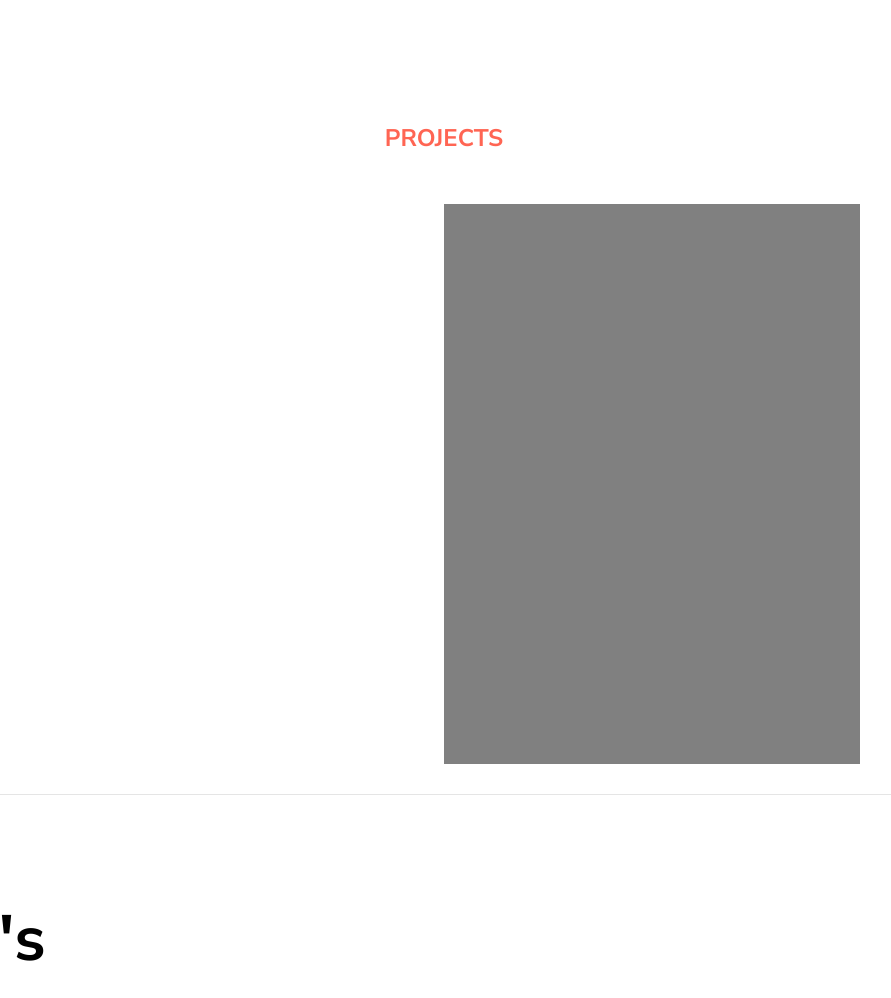
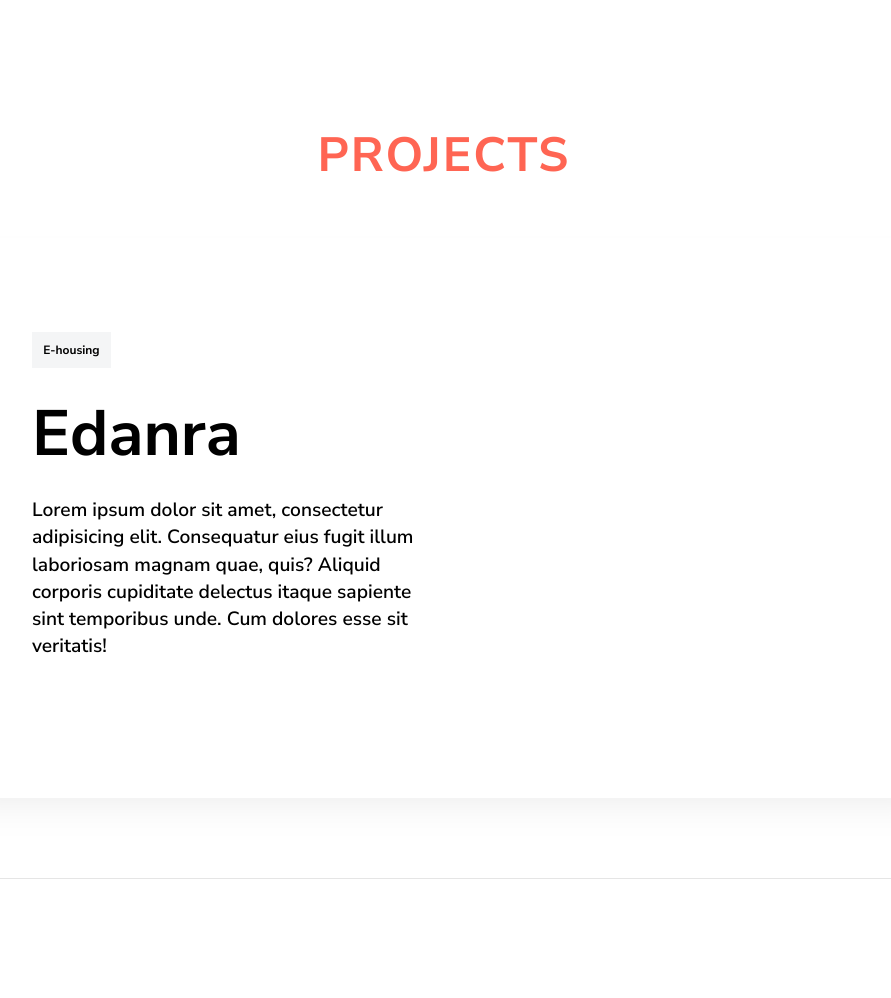
Before and after one commit to alfredasare/my-portfolio, a Gatsby site: page / in a window 1280 px wide. Shown: the part 1323-2321 px from the top of the page, without its empty margins (196-1087 px from the left). Built offline with nearby package versions, Linux system fonts and the light colour scheme; Gatsby itself is replaced by a stand-in of ours.

Commit message:
started work on projects

```diff
--- a/src/components/project-item/project-item.component.jsx
+++ b/src/components/project-item/project-item.component.jsx
@@ -1,13 +1,33 @@
 import React from "react"
-import { ProjectImageContainer, ProjectInfo, ProjectItemContainer } from "./project-item.styles"
+import {
+  ProjectCategory, ProjectCategoryWrapper,
+  ProjectHead,
+  ProjectImageContainer,
+  ProjectInfo, ProjectInfoParagraph,
+  ProjectItemContainer
+} from "./project-item.styles"
 
 const ProjectItem = () => {
   return (
     <ProjectItemContainer>
-      <ProjectInfo></ProjectInfo>
+      <ProjectInfo>
+        <ProjectCategoryWrapper>
+          <ProjectCategory>
+            E-housing
+          </ProjectCategory>
+        </ProjectCategoryWrapper>
+        <ProjectHead>
+          Edanra
+        </ProjectHead>
+        <ProjectInfoParagraph>
+          Lorem ipsum dolor sit amet, consectetur adipisicing elit. Consequatur eius fugit illum laboriosam magnam quae,
+          quis? Aliquid corporis cupiditate delectus itaque sapiente sint temporibus unde. Cum dolores esse sit
+          veritatis!
+        </ProjectInfoParagraph>
+      </ProjectInfo>
       <ProjectImageContainer></ProjectImageContainer>
     </ProjectItemContainer>
-  );
-};
+  )
+}
 
-export default ProjectItem;
+export default ProjectItem
--- a/src/components/project-item/project-item.styles.js
+++ b/src/components/project-item/project-item.styles.js
@@ -4,7 +4,15 @@ import Img from "gatsby-image";
 export const ProjectItemContainer = styled.div`
   height: 70vh;
   width: 100%;
-  background-color: gray;
+  background-color: white;
+  box-shadow: 0 18px 43px -20px rgba(0, 0, 0, 0.1);
+  -webkit-box-shadow: 0 18px 43px -20px rgba(0,0,0,0.1);
+  border: none;
+  padding: 100px;
+
+  @media screen and (min-width: 768px) and  (max-width: 1024px) {
+    height: 40vh;
+  }
 `;
 
 export const ProjectInfo = styled.div`
@@ -13,11 +21,29 @@ export const ProjectInfo = styled.div`
   background-color: white;
 `;
 
-export const ProjectCategory = styled.h5``;
+export const ProjectCategoryWrapper = styled.div`
+  margin-bottom: 30px;
+`;
 
-export const ProjectHead = styled.h1``;
+export const ProjectCategory = styled.span`
+  padding: 0.6rem 0.7rem;
+  font-size: .75rem;
+  background-color: #F4F5F6;
+  width: 100%;
+  margin-top: 100px;
+  font-weight: bold;
+`;
 
-export const ProjectInfoParagraph = styled.p``;
+export const ProjectHead = styled.h1`
+  font-size: 4rem;
+  font-weight: bold;
+`;
+
+export const ProjectInfoParagraph = styled.p`
+  font-weight: 600;
+  font-size: 1.2rem;
+  line-height: 1.7rem;
+`;
 
 export const ViewSiteLink = styled.a``;
 
--- a/src/components/project-list/project-list.styles.js
+++ b/src/components/project-list/project-list.styles.js
@@ -3,8 +3,12 @@ import { bitterSweet } from "../../utils/colors"
 
 export const ProjectListContainer = styled.section`
   height: 100%;
-  width: 65%;
-  margin: 80px auto 30px auto;
+  width: 80%;
+  margin: 80px auto 80px auto;
+
+  @media screen and (min-width: 768px) and  (max-width: 1024px) {
+    width: 90%;
+  }
 `;
 
 export const ProjectListHead = styled.h1`
@@ -12,4 +16,6 @@ export const ProjectListHead = styled.h1`
   color: ${bitterSweet};
   text-align: center;
   margin-bottom: 50px;
+  font-size: 3rem;
+  letter-spacing: 2px;
 `;
```
